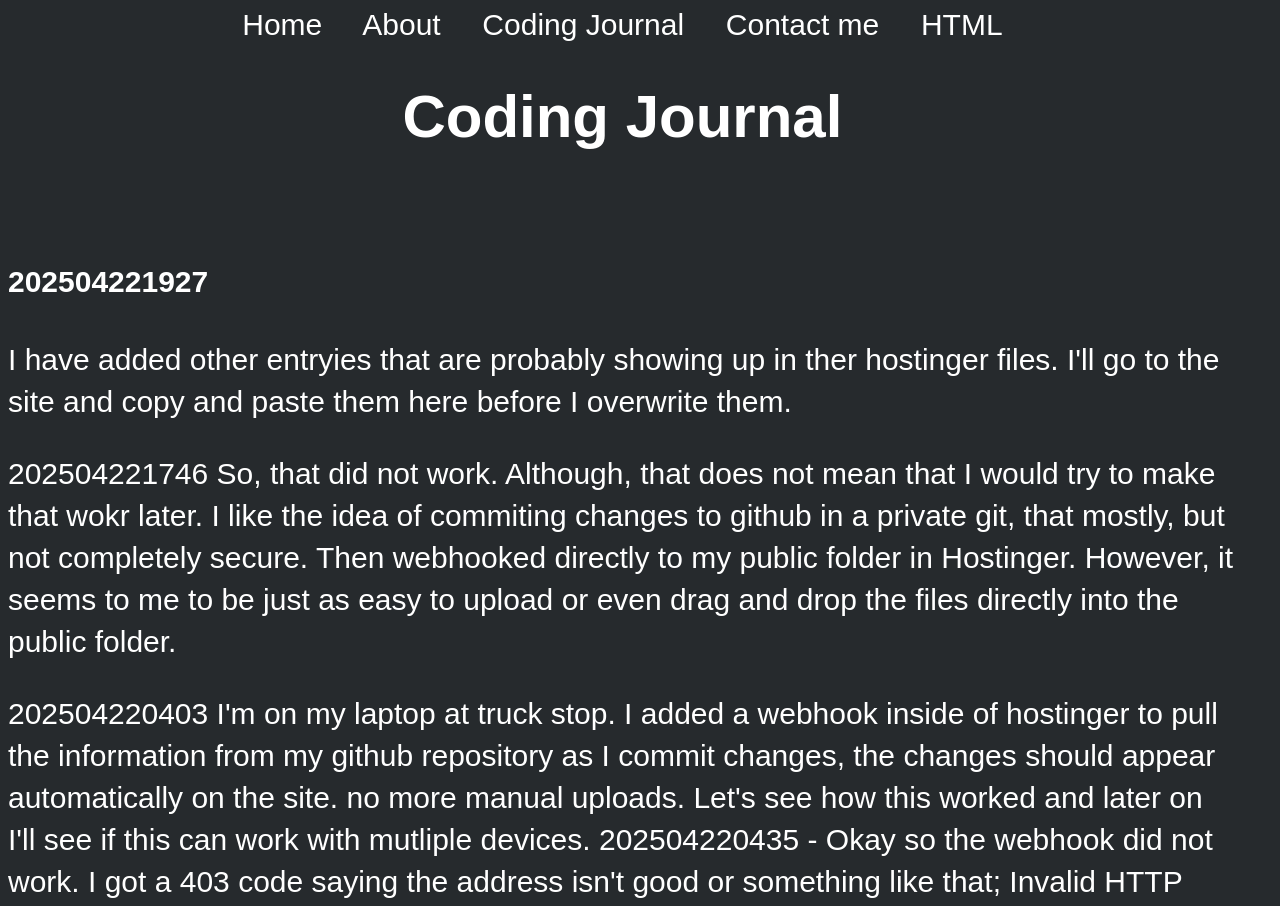
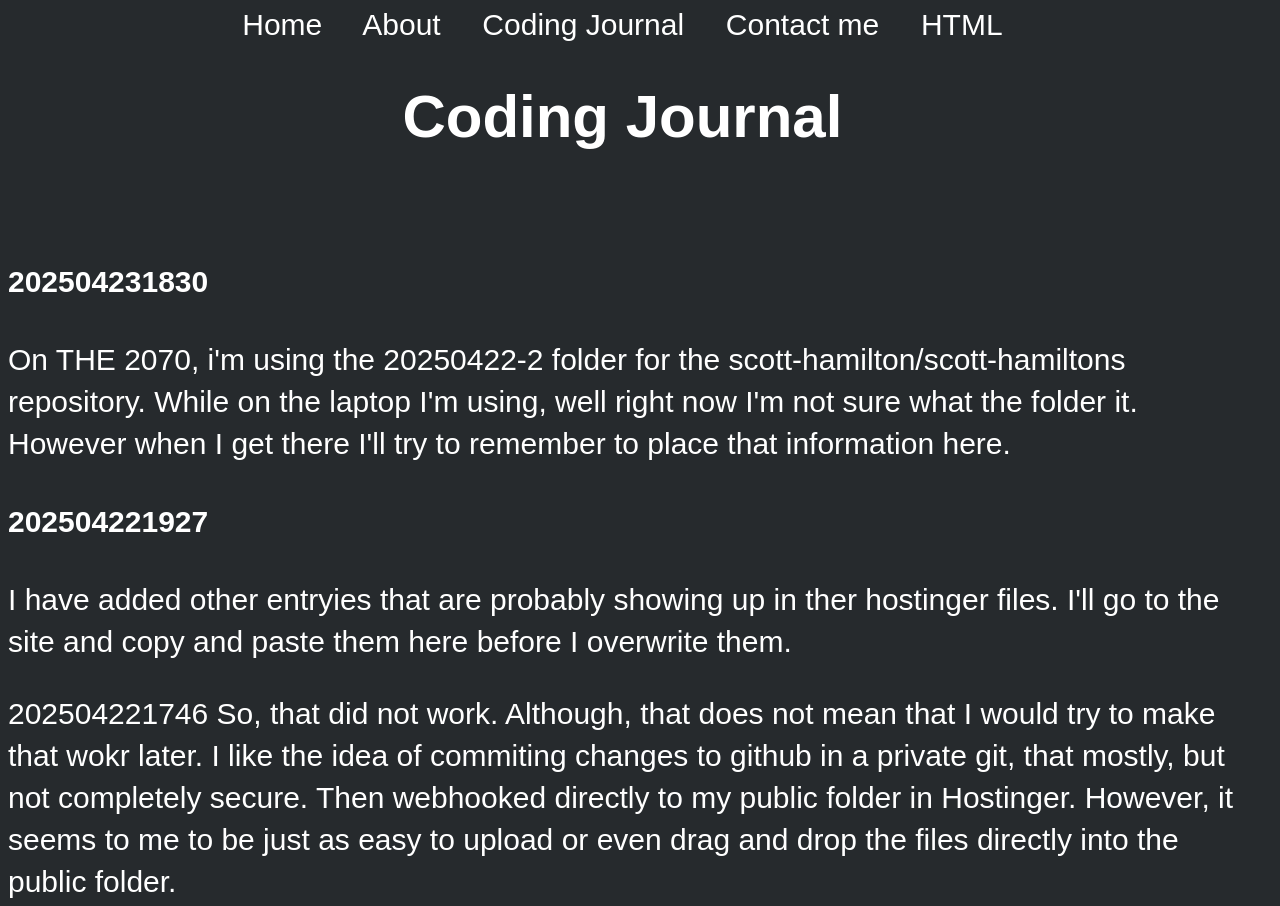
Before and after one commit to ScottyH73/scott-hamiltons, a plain HTML site: page codingjournal.html in a window 1280 px wide. Shown: the top 906 px of the page. Drawn offline with Linux system fonts and the light colour scheme; a web font is replaced by a local one.

Commit message:
202504231900

```diff
--- a/codingjournal.html
+++ b/codingjournal.html
@@ -20,6 +20,9 @@
     </div>
 <div>
 <!-- Right below this note Add the next dated entry-->
+<h4>202504231830</h4>
+<p>On THE 2070, i'm using the 20250422-2 folder for the scott-hamilton/scott-hamiltons repository. While on the laptop I'm using, well right now I'm not sure what the folder it. However when I get there I'll try to remember to place that information here.
+</p>
 <h4>202504221927</h4>
   <p>I have added other entryies that are probably showing up in ther hostinger files. I'll go to the site and copy and paste them here before I overwrite them.
   </p>
```
